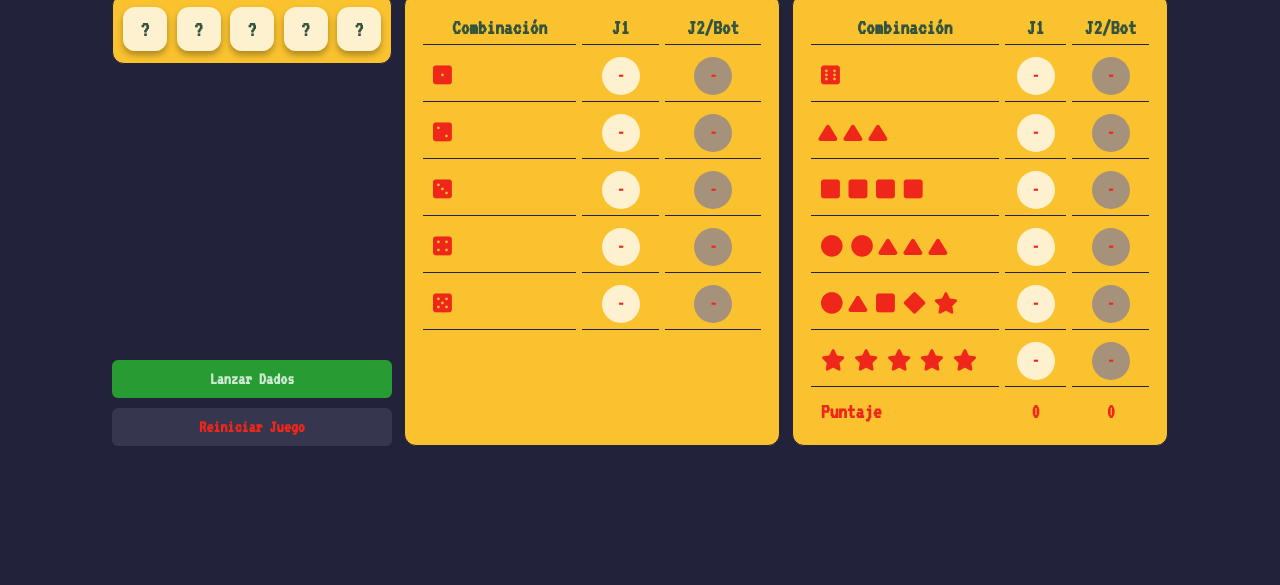
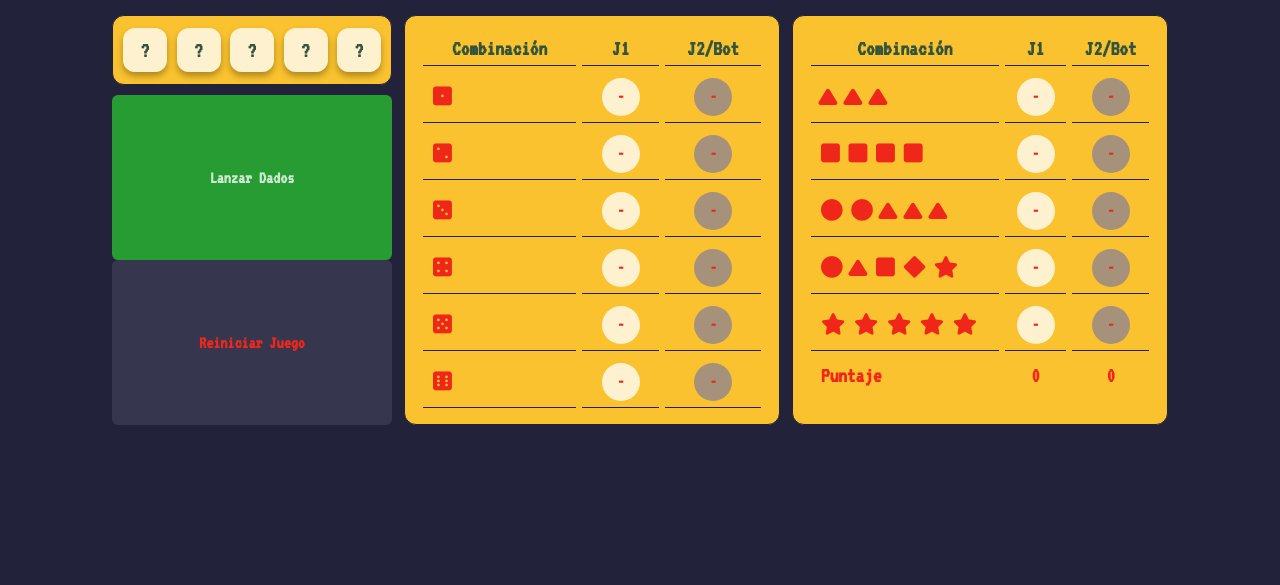
Before and after one commit to DanielJoaco/Yazi, a plain HTML site: page frontend/index.html in a window 1280 px wide. Shown: the part 215-800 px from the top of the page. Drawn offline with Linux system fonts and the light colour scheme.

Commit message:
Correcion de estilos

```diff
--- a/frontend/css/styles.css
+++ b/frontend/css/styles.css
@@ -340,7 +340,24 @@ body {
     }
 
     .controls-section {
-        justify-content: space-between;
+        justify-content: flex-start;
+    }
+
+    /* Separa el grupo de botones para ubicar cada uno individualmente */
+    .action-buttons {
+        display: contents;
+    }
+
+    /* Lanzar Dados queda justo debajo de los dados */
+    #btn-roll {
+        order: 0;
+        margin-top: var(--space-sm);
+    }
+
+    /* Reiniciar Juego se pega a la base de la columna */
+    #btn-reset {
+        order: 1;
+        margin-top: auto;
     }
 
     .die {
@@ -349,12 +366,6 @@ body {
         font-size: var(--text-xl);
     }
 
-    .action-buttons {
-        flex-direction: column;
-        margin-top: var(--space-md);
-        gap: var(--space-sm);
-    }
-
     .scorecard-left,
     .scorecard-right {
         align-items: flex-start;
--- a/frontend/index.html
+++ b/frontend/index.html
@@ -42,7 +42,7 @@
                 </div>
             </section>
 
-            <!-- TABLA MITAD 1: NÚMEROS (ONES A FIVES) -->
+            <!-- TABLA MITAD 1: NÚMEROS (ONES A SIXES) -->
             <section class="scorecard-section scorecard-left">
                 <table class="scorecard-table">
                     <thead>
@@ -78,11 +78,16 @@
                             <td><button class="score p1-score" id="score-fives-p1">-</button></td>
                             <td><button class="score p2-score" id="score-fives-p2">-</button></td>
                         </tr>
+                        <tr data-category="sixes">
+                            <td class="category-name"><i class="fa-solid fa-dice-six"></i></td>
+                            <td><button class="score p1-score" id="score-sixes-p1">-</button></td>
+                            <td><button class="score p2-score" id="score-sixes-p2">-</button></td>
+                        </tr>
                     </tbody>
                 </table>
             </section>
 
-            <!-- TABLA MITAD 2: ESPECIALES (SIXES A YAZY) + TOTALES -->
+            <!-- TABLA MITAD 2: ESPECIALES (TRIO A YAZY) + TOTALES -->
             <section class="scorecard-section scorecard-right">
                 <table class="scorecard-table">
                     <thead>
@@ -93,11 +98,6 @@
                         </tr>
                     </thead>
                     <tbody>
-                        <tr data-category="sixes">
-                            <td class="category-name"><i class="fa-solid fa-dice-six"></i></td>
-                            <td><button class="score p1-score" id="score-sixes-p1">-</button></td>
-                            <td><button class="score p2-score" id="score-sixes-p2">-</button></td>
-                        </tr>
 
                         <!-- Sección Inferior (Combinaciones Especiales) -->
                         <tr data-category="trio">
```
